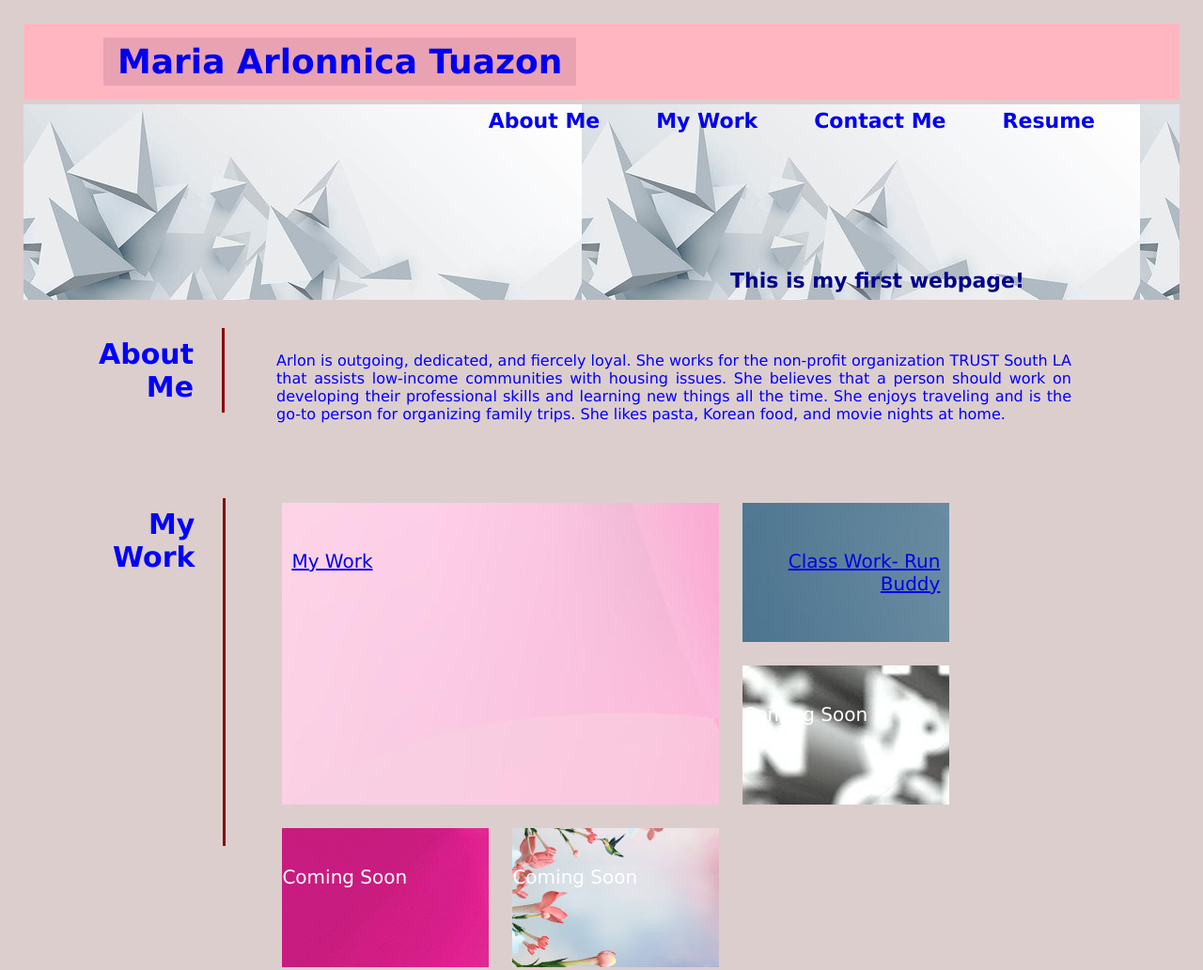
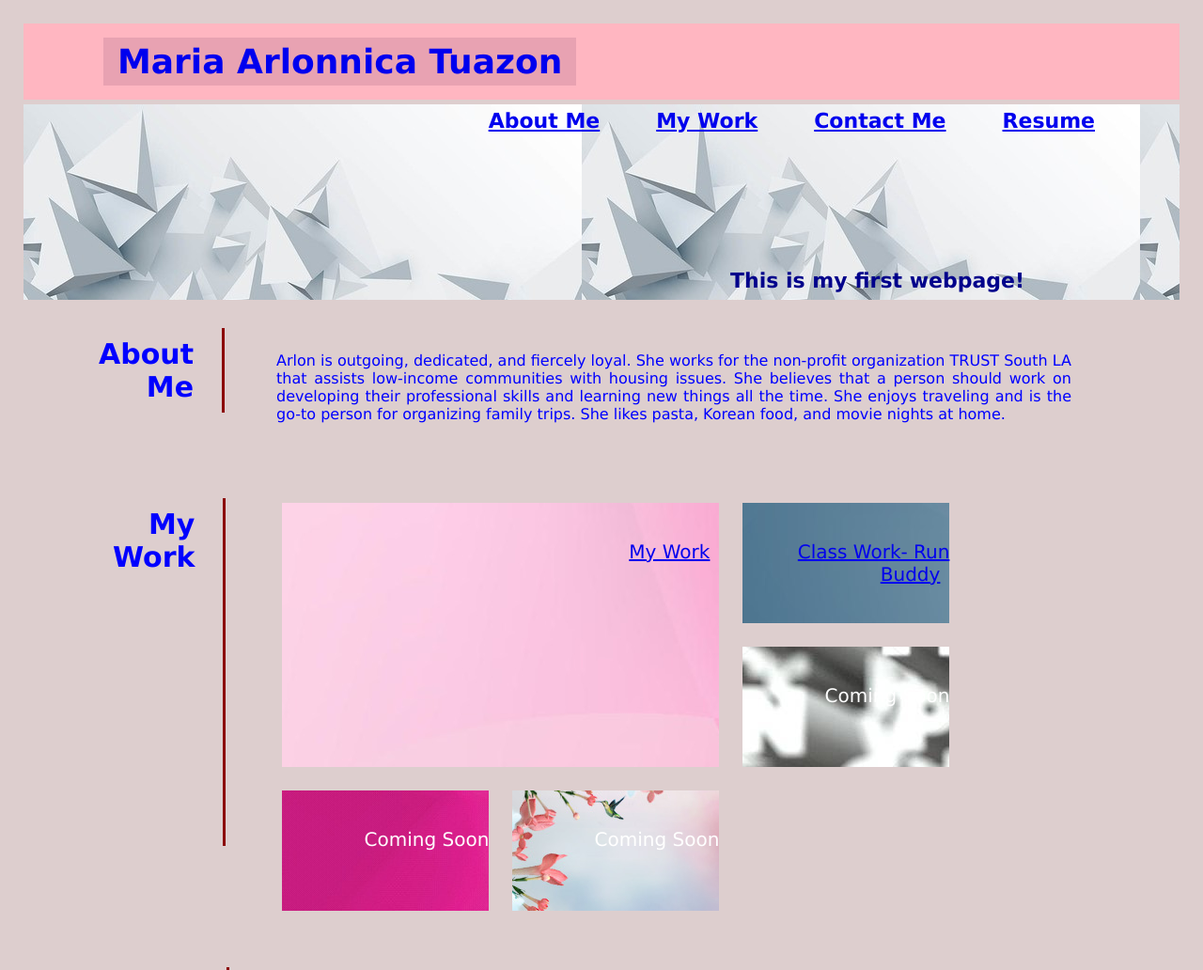
Before and after one commit to ArlonTuazon/my-portfolio, a plain HTML site: page index.html in a window 1280 px wide. Shown: the top 1032 px of the page at 94% size. Drawn offline with Linux system fonts and the light colour scheme.

Commit message:
put underline in my navbar a

```diff
--- a/assets/css/style.css
+++ b/assets/css/style.css
@@ -53,7 +53,7 @@ body {
       display: flex;
       padding: 5px 10px;
       margin: 0 10px;
-      text-decoration: none;
+      text-decoration: underline;
       border-radius: 5px;
 
   }
@@ -155,7 +155,7 @@ body {
     padding: 2em 0;
     font-size: 20px;
     border-color: 2px pink;
-    display: flex;
+
     align-items: left;
     text-align: end;
  }
@@ -248,7 +248,7 @@ body {
   /* MEDIA QUERY FOR TABLETS AND SMALLER */
   @media screen and (max-width: 768px) {
     header h1 {
-
+      grid-column: span 1 !important;
       font-size: 80px;
     }
   }
```
